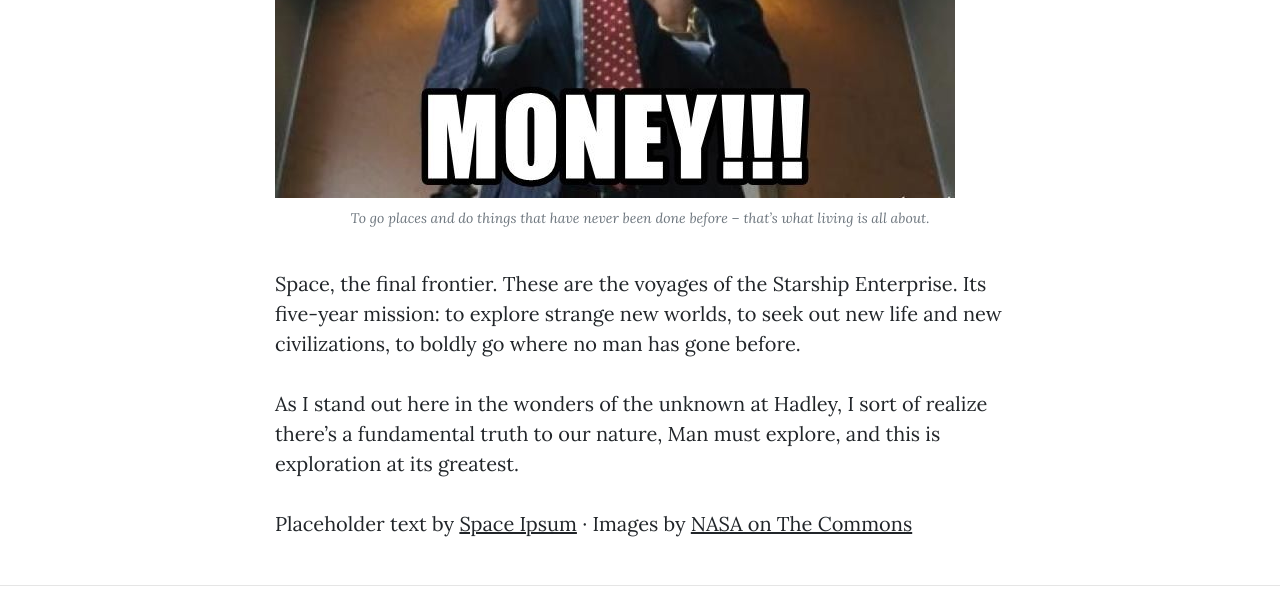
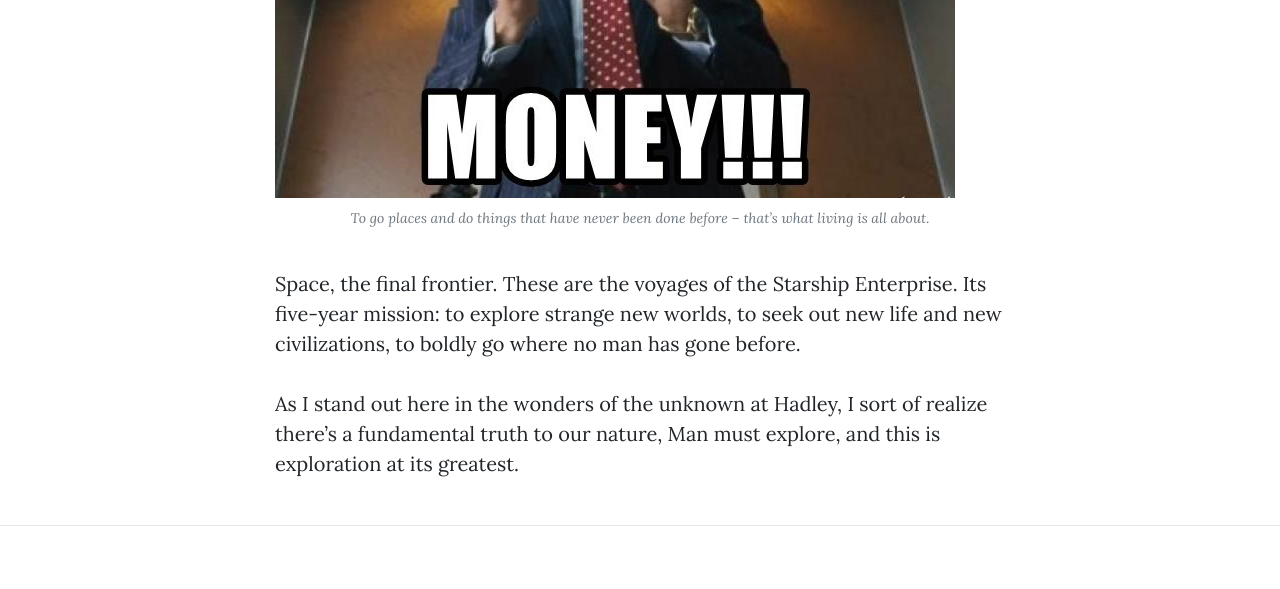
Before and after one commit to ksh3760/GLN_Project, a plain HTML site: page post.html in a window 1280 px wide. Shown: the part 2593-3182 px from the top of the page. Drawn offline with nearby package versions, Linux system fonts and the light colour scheme; files whose address does not match are found by name.

Commit message:
Update post.html

```diff
--- a/post.html
+++ b/post.html
@@ -74,12 +74,6 @@
                         <span class="caption text-muted">To go places and do things that have never been done before – that’s what living is all about.</span>
                         <p>Space, the final frontier. These are the voyages of the Starship Enterprise. Its five-year mission: to explore strange new worlds, to seek out new life and new civilizations, to boldly go where no man has gone before.</p>
                         <p>As I stand out here in the wonders of the unknown at Hadley, I sort of realize there’s a fundamental truth to our nature, Man must explore, and this is exploration at its greatest.</p>
-                        <p>
-                            Placeholder text by
-                            <a href="http://spaceipsum.com/">Space Ipsum</a>
-                            &middot; Images by
-                            <a href="https://www.flickr.com/photos/nasacommons/">NASA on The Commons</a>
-                        </p>
                     </div>
                 </div>
             </div>
```
